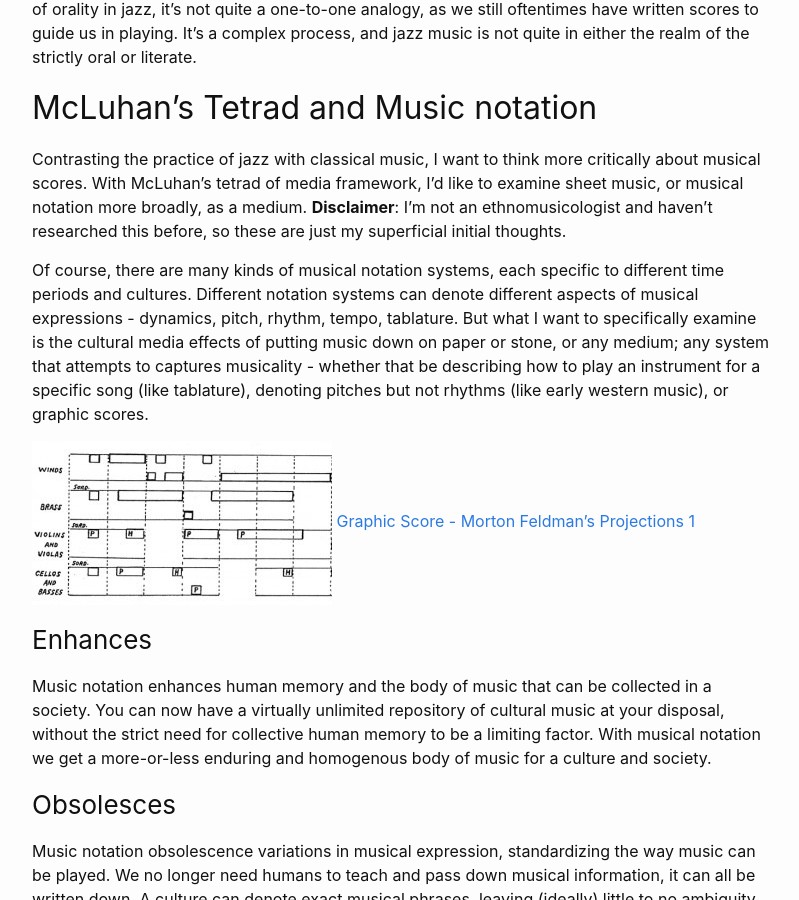
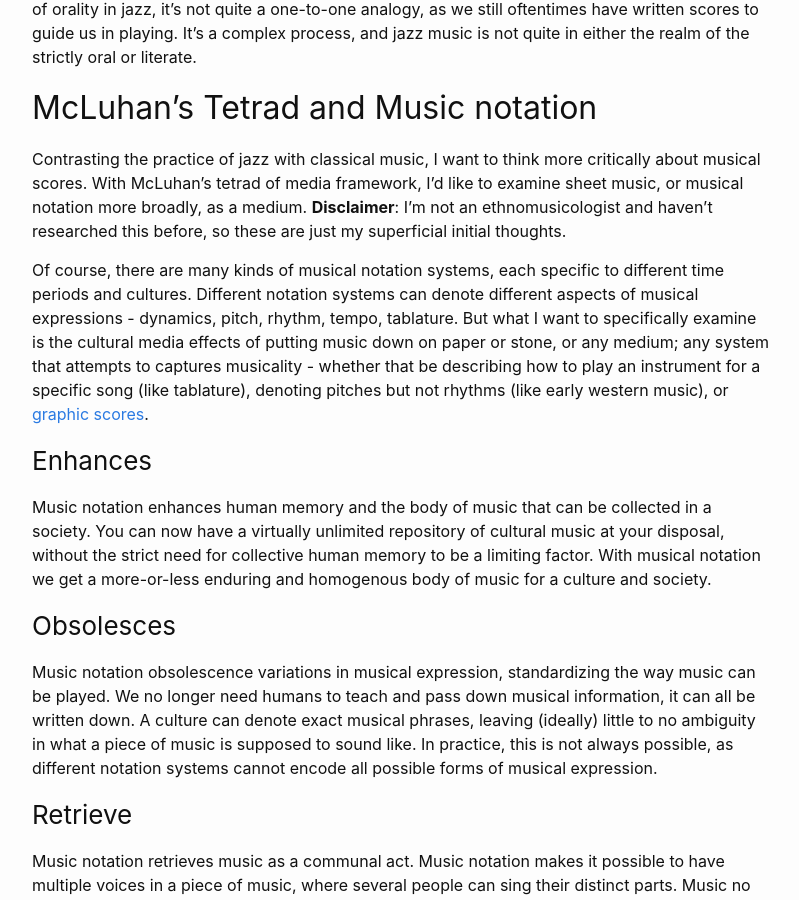
Before and after one commit to dtosca/media-theory, a Jekyll site: the page built from _posts/2022-2-13-reflection-week-3.md, in a window 1280 px wide and 900 px high, scrolled down 1178 px. Shown: the whole window, without its empty margins (238-1037 px from the left). Built offline with Jekyll 4.4.1, drawn with Linux system fonts in a browser that asks for light colours; comment, search, counter and statistics services are not loaded.

Commit message:
okay, removing the image

```diff
--- a/_posts/2022-2-13-reflection-week-3.md
+++ b/_posts/2022-2-13-reflection-week-3.md
@@ -18,10 +18,7 @@ Walter Ong’s *Orality and Literacy* readings had me thinking about jazz music
 
 Contrasting the practice of jazz with classical music, I want to think more critically about musical scores. With McLuhan’s tetrad of media framework, I’d like to examine sheet music, or musical notation more broadly, as a medium. **Disclaimer**: I’m not an ethnomusicologist and haven’t researched this before, so these are just my superficial initial thoughts.
 
-Of course, there are many kinds of musical notation systems, each specific to different time periods and cultures. Different notation systems can denote different aspects of musical expressions - dynamics, pitch, rhythm, tempo, tablature. But what I want to specifically examine is the cultural media effects of putting music down on paper or stone, or any medium; any system that attempts to captures musicality - whether that be describing how to play an instrument for a specific song (like tablature), denoting pitches but not rhythms (like early western music), or graphic scores.
-
-<img src="https://github.com/dtosca/media-theory/blob/gh-pages/assets/images/FeldmanGraphicScore.jpg">
-[Graphic Score - Morton Feldman’s Projections 1](http://davidhall.io/visualising-music-graphic-scores/)
+Of course, there are many kinds of musical notation systems, each specific to different time periods and cultures. Different notation systems can denote different aspects of musical expressions - dynamics, pitch, rhythm, tempo, tablature. But what I want to specifically examine is the cultural media effects of putting music down on paper or stone, or any medium; any system that attempts to captures musicality - whether that be describing how to play an instrument for a specific song (like tablature), denoting pitches but not rhythms (like early western music), or [graphic scores](http://davidhall.io/visualising-music-graphic-scores/).
 
 ### Enhances
 Music notation enhances human memory and the body of music that can be collected in a society. You can now have a virtually unlimited repository of cultural music at your disposal, without the strict need for collective human memory to be a limiting factor. With musical notation we get a more-or-less enduring and homogenous body of music for a culture and society.
```
